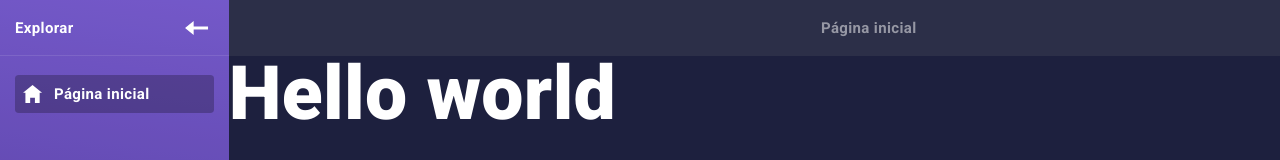
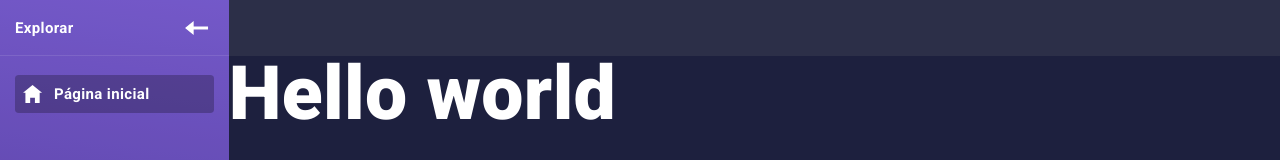
Before and after one commit to daviaxs/portfolio, a React (Vite) app: page /pagina-inicial in a window 1280 px wide. Shown: the top 160 px of the page. Built offline with nearby package versions, Linux system fonts and the light colour scheme.

Commit message:
bug fix in PageHeader

```diff
--- a/src/Reset.css
+++ b/src/Reset.css
@@ -13,6 +13,43 @@
   font-style: normal;
   color: white;
 }
+
+
+/* Scrollbar */
+
+* {
+  scrollbar-width: thin;
+  scrollbar-color: #3D4483;
+}
+
+*::-webkit-scrollbar {
+  width: 5px;
+  height: 5px;
+}
+
+*::-webkit-scrollbar-track {
+  background-color: #2b2f5a;
+}
+
+*::-webkit-scrollbar-thumb {
+  border-radius: 3px;
+  background-color: #ffffff18;
+}
+
+*::-webkit-scrollbar-thumb:hover {
+  background-color: #ffffff2a;
+}
+
+::-webkit-scrollbar-corner {
+  background-color: transparent;
+}
+
+::-moz-scrollbar-corner {
+  background-color: transparent;
+}
+
+/* -------------------- */
+
 
 a {
   text-decoration: none;
--- a/src/shared/layout/utils/PageHeader.tsx
+++ b/src/shared/layout/utils/PageHeader.tsx
@@ -38,7 +38,7 @@ export const PageHeader: React.FC<IPageHeaderProps> = ({ label }) => {
 
   return (
     <PageHeaderStyle>
-      <TTitleTertiary txtColor={theme.text.quaternary} display={expanded || windowWidth <= 900 ? "flex" : "none"}>
+      <TTitleTertiary txtColor={theme.text.quaternary} display={!expanded || windowWidth <= 900 ? "flex" : "none"}>
         {label}
       </TTitleTertiary>
       <IconButton
```
